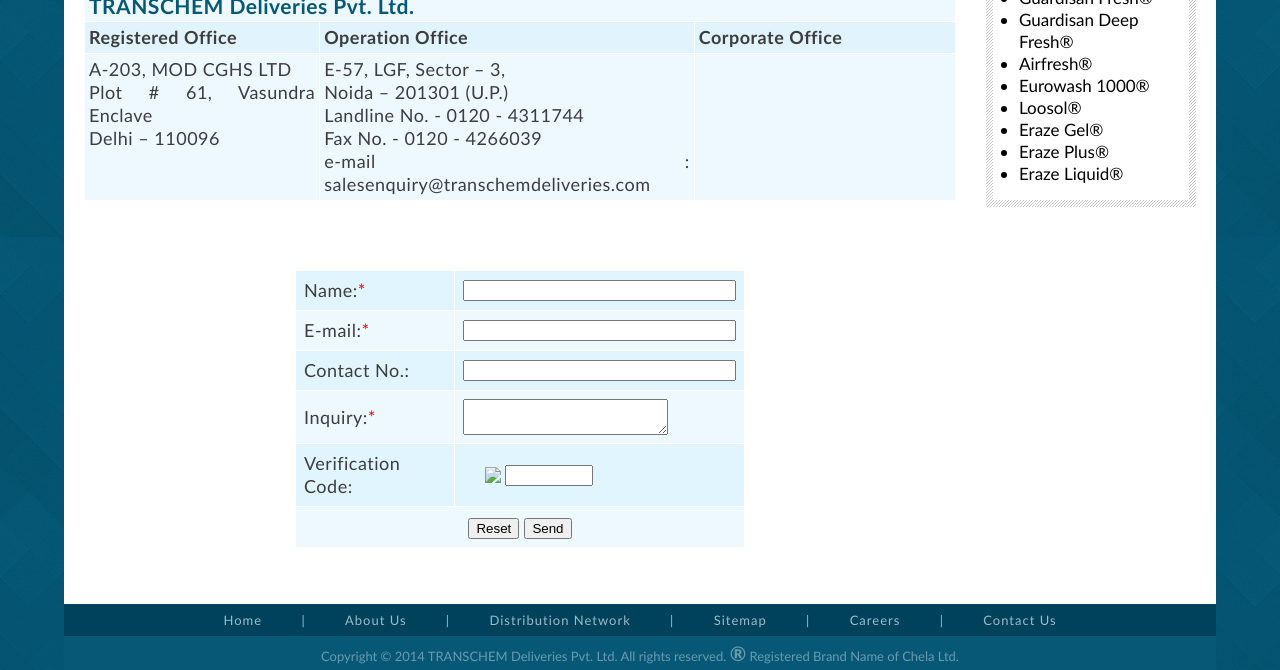
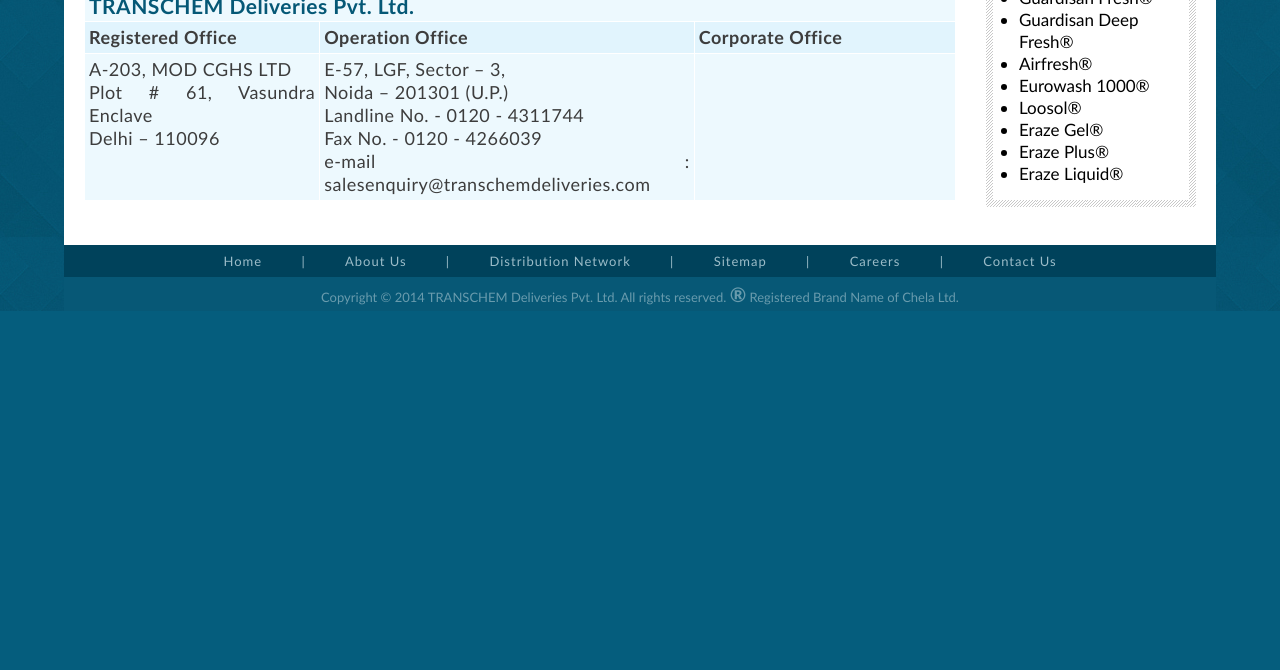
Before and after one commit to transchemdeliveries/transchemdeliveries.github.io, a plain HTML site: page contact-us.html in a window 1280 px wide. Shown: the part 563-1233 px from the top of the page. After the commit the page ends 874 px from the top, so only its background shows below. Drawn offline with Linux system fonts and the light colour scheme.

Commit message:
Yank the contact us form

```diff
--- a/contact-us.html
+++ b/contact-us.html
@@ -350,50 +350,6 @@
 
       </table>
       <center>
-        <form action="contact.php" method="post" name="conatct" id="conatct" onsubmit="return contactusfrm(document.conatct);">
-          <br />
-          <br />
-          <br />
-          <table width="450" style="border-collapse:collapse;" bgcolor="#E0F5FE"
-    bordercolor="#FFFFFF" cellpadding="8" border="1" cellspacing="5">
-            <tr>
-              <td height="17" class="qtxt" width="40%">Name:<font color="#FF0000">*</font></td>
-              <td width="60%"><input name="uname" type="text" class="textbox" size="31" />
-              </td>
-            </tr>
-            <tr>
-              <td bgcolor="#EDF9FE" class="qtxt">E-mail:<font color="#FF0000">*</font></td>
-              <td bgcolor="#EDF9FE"><input type="text" name="email" class="textbox" size="31" />
-              </td>
-            </tr>
-            <tr>
-              <td class="qtxt">Contact No.:</td>
-              <td><input type="text" name="phone" class="textbox" size="31" />
-              </td>
-            </tr>
-            <tr>
-              <td bgcolor="#EDF9FE" class="qtxt">Inquiry:<font color="#FF0000">*</font></td>
-              <td bgcolor="#EDF9FE"><textarea cols="23" rows="2" name="comments"></textarea>
-              </td>
-            </tr>
-            <tr>
-              <td class="qtxt">Verification Code:</td>
-              <td><table border="0" cellpadding="2" cellspacing="0">
-                  <tr>
-                    <td><img src="captcha-img.php" /></td>
-                    <td><input type="text" name="capt" style="width: 80px" /></td>
-                  </tr>
-              </table></td>
-            </tr>
-            <tr>
-              <td width="40%" colspan="2" align="center" bgcolor="#EDF9FE"><input name="reset" type="reset" value="Reset" />
-                  <input name="SUBMIT" type="submit" value="Send" />
-              </td>
-            </tr>
-          </table>
-          <br />
-          <br />
-        </form>
       </center>
     </div></td>
     <td width="250" valign="top"><img src="gifs/zero.gif" alt="Transchem Deliveries" width="250" height="1" /><br />
@@ -430,47 +386,3 @@
 </table>
 <!-- f end--></body>
 </html>
-<script type="text/javascript">
-	var menu=new menu.dd("menu");
-	menu.init("menu","menuhover");
-</script>
-
-<SCRIPT LANGUAGE="javascript">
-function contactusfrm(conusfrm){
-
- if(conusfrm.uname.value == ""){
- alert('Please! Insert Your Name');
- conusfrm.uname.focus();
- return false;
- }
-
- if(conusfrm.email.value == ""){
- alert('Please! Insert Email-Id');
- conusfrm.email.focus();
- return false;
- }
-
-  if(conusfrm.phone.value == ""){
- alert('Please! Insert Your Phone No.');
- conusfrm.phone.focus();
- return false;
- }
-
- if(conusfrm.email.value){
-   var str=conusfrm.email.value;
-   var filter=/^.+@.+\..{2,3}$/;
-   if(!filter.test(str)){
-   alert("Please Enter Valid Email-Id!");
-   conusfrm.email.value = "";
-   conusfrm.email.focus();
-   return false;
-  }
-   }
-
- if(conusfrm.comments.value == ""){
- alert('Please! Insert Message');
- conusfrm.comments.focus();
- return false;
- }
-}
-</SCRIPT>
```
